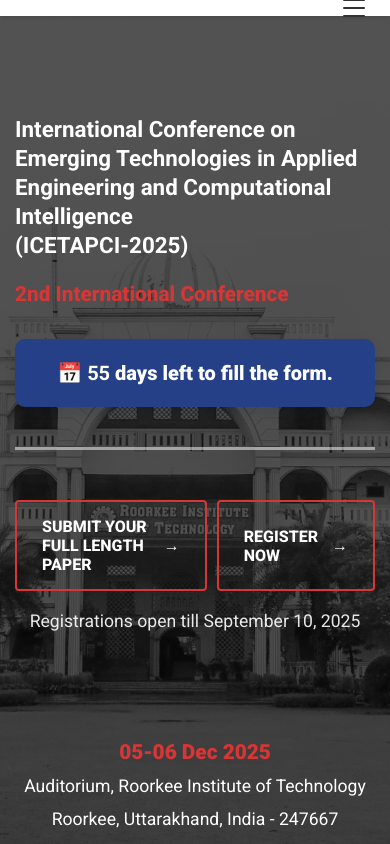
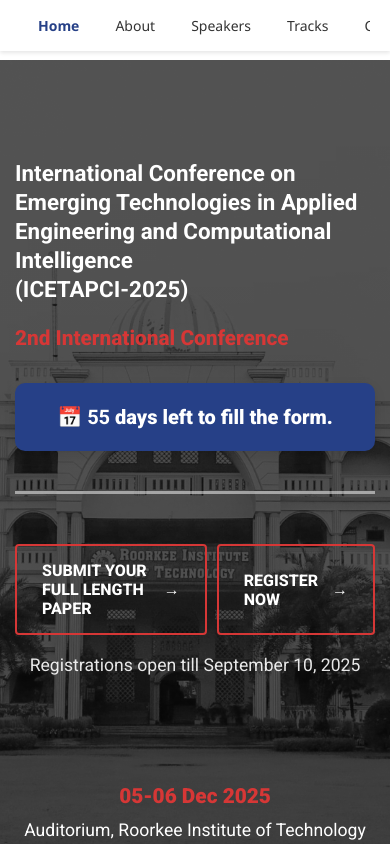
Before and after one commit to PriyanshuRoushan/confwebsite25, a React (Create React App) app in the folder frontend/: page / in a window 390 px wide. Shown: the top 844 px of the page. Built offline with nearby package versions, Linux system fonts and the light colour scheme; a web font is replaced by a local one.

Commit message:
navbar-updated

```diff
--- a/frontend/src/components/navbar/navbar.css
+++ b/frontend/src/components/navbar/navbar.css
@@ -1,10 +1,20 @@
-/* Navbar container */
+/* Fixed top navbar */
 .navbar {
   background-color: #fff;
+  position: fixed;
+  top: 0;
+  left: 0;
+  width: 100%;
   box-shadow: 0 2px 4px rgba(0, 0, 0, 0.1);
-  position: sticky;
-  top: 0;
   z-index: 1000;
+  overflow-x: auto;
+  white-space: nowrap;
+}
+
+/* Ensure content below navbar is visible */
+body {
+  padding-top: 60px;
+  margin: 0;
 }
 
 /* Inner container */
@@ -13,80 +23,60 @@
   margin: 0 auto;
 }
 
-/* Banner above navbar */
-.navbar-waiver-banner {
-  background-color: #f8f9fa;
+/* Main section */
+.navbar-main {
   padding: 10px 20px;
-  text-align: center;
-  font-size: 14px;
-  border-bottom: 1px solid #e9ecef;
+  display: flex;
+  align-items: center;
+  justify-content: center;
 }
 
-.waiver-link {
-  color: #007bff;
-  font-weight: bolder;
-  text-decoration: none;
-  margin-left: 5px;
-}
-
-/* Main nav */
-.navbar-main {
-  padding: 15px 20px;
-  position: relative;
-}
-
-/* Nav menu list */
+/* Nav menu list - horizontal with scroll */
 .nav-menu {
   display: flex;
   list-style: none;
+  padding: 0;
   margin: 0;
-  padding: 0;
-  justify-content: center;
-  align-items: center;
-  min-height: 25px;
+  overflow-x: auto;
+  white-space: nowrap;
+  -webkit-overflow-scrolling: touch;
+  scrollbar-width: none; /* Firefox */
 }
 
-/* Individual nav items */
-.nav-item {
-  margin: 0 15px;
+.nav-menu::-webkit-scrollbar {
+  display: none; /* Chrome, Safari */
 }
 
-/* Link base style */
+/* Nav items */
+.nav-item {
+  margin: 0 10px;
+  display: inline-block;
+}
+
+/* Nav links */
 .nav-item a {
   color: #333;
   text-decoration: none;
   font-weight: 500;
-  font-size: 16px;
-  padding: 5px 0;
+  font-size: 15px;
+  padding: 8px 10px;
   position: relative;
   transition: color 0.3s ease, font-weight 0.3s ease;
+  display: inline-block;
 }
 
-/* Hover effect */
+/* Hover and active */
 .nav-item a:hover {
   color: #264087;
   font-weight: 600;
 }
 
-/* Active link style */
 .nav-item.active a {
   color: #264087;
-  font-weight: 900;
+  font-weight: 800;
 }
 
-/* Underline for active link */
-.nav-item.active a::after {
-  content: '';
-  position: absolute;
-  bottom: -2px;
-  left: 0;
-  width: 100%;
-  height: 2px;
-  background-color: #264087;
-  transition: width 0.3s ease;
-}
-
-/* Optional: underline animation on hover */
+/* Underline effect */
 .nav-item a::after {
   content: '';
   position: absolute;
@@ -98,174 +88,15 @@
   transition: width 0.3s ease;
 }
 
-.nav-item a:hover::after {
+.nav-item a:hover::after,
+.nav-item.active a::after {
   width: 100%;
 }
 
-/* Mobile menu icon */
-.mobile-menu-icon {
-  display: none;
-  flex-direction: column;
-  cursor: pointer;
-  padding: 10px;
-  position: absolute;
-  right: 20px;
-  top: 50%;
-  transform: translateY(-50%);
-  z-index: 1001;
-}
-
-.mobile-menu-icon .bar {
-  height: 3px;
-  width: 25px;
-  background-color: #333;
-  margin: 3px 0;
-  border-radius: 2px;
-  transition: all 0.3s ease;
-}
-
-.mobile-menu-icon .close-icon {
-  font-size: 20px;
-  color: #333;
-  font-weight: bold;
-}
-
-/* Tablet responsiveness */
-@media (max-width: 1024px) {
-  .nav-item {
-    margin: 0 10px;
-  }
-
+/* Responsive text sizing */
+@media (max-width: 480px) {
   .nav-item a {
-    font-size: 15px;
+    font-size: 14px;
+    padding: 6px 8px;
   }
 }
-
-/* Mobile responsiveness */
-@media (max-width: 768px) {
-  .navbar-waiver-banner {
-    padding: 8px 15px;
-    font-size: 12px;
-  }
-
-  .navbar-main {
-    padding: 10px 15px;
-  }
-
-  .nav-menu {
-    position: absolute;
-    top: 100%;
-    left: 0;
-    right: 0;
-    background-color: #fff;
-    flex-direction: column;
-    display: none;
-    text-align: center;
-    box-shadow: 0 4px 8px rgba(0, 0, 0, 0.15);
-    z-index: 999;
-    transition: all 0.3s ease-in-out;
-    border-top: 1px solid #e9ecef;
-  }
-
-  .nav-menu.active {
-    display: flex;
-    animation: slideDown 0.3s ease-in-out;
-  }
-
-  .nav-item {
-    margin: 0;
-    width: 100%;
-    border-bottom: 1px solid #f0f0f0;
-  }
-
-  .nav-item:last-child {
-    border-bottom: none;
-  }
-
-  .nav-item a {
-    padding: 15px 20px;
-    display: block;
-    font-size: 16px;
-    width: 100%;
-    box-sizing: border-box;
-  }
-
-  .nav-item a:hover {
-    background-color: #f8f9fa;
-  }
-
-  .nav-item.active a {
-    background-color: #f0f4ff;
-  }
-
-  .mobile-menu-icon {
-    display: flex;
-  }
-
-  /* Remove underline effects on mobile */
-  .nav-item a::after,
-  .nav-item.active a::after {
-    display: none;
-  }
-}
-
-/* Extra small phones */
-@media (max-width: 480px) {
-  .navbar-waiver-banner {
-    padding: 6px 10px;
-    font-size: 11px;
-  }
-
-  .waiver-link {
-    display: block;
-    margin: 5px 0 0 0;
-  }
-
-  .navbar-main {
-    padding: 8px 10px;
-  }
-
-  .nav-item a {
-    padding: 12px 15px;
-    font-size: 15px;
-  }
-
-  .mobile-menu-icon {
-    right: 15px;
-  }
-
-  .mobile-menu-icon .bar {
-    width: 22px;
-    height: 2px;
-  }
-}
-
-/* Animation for mobile menu */
-@keyframes slideDown {
-  from {
-    opacity: 0;
-    transform: translateY(-10px);
-  }
-  to {
-    opacity: 1;
-    transform: translateY(0);
-  }
-}
-
-/* Prevent body scroll when mobile menu is open */
-body.menu-open {
-  overflow: hidden;
-}
-
-/* Ensure mobile menu works on touch devices */
-@media (hover: none) and (pointer: coarse) {
-  .nav-item a:hover {
-    color: #333;
-    font-weight: 500;
-  }
-
-  .nav-item a:active {
-    color: #264087;
-    background-color: #f8f9fa;
-  }
-}
--- a/frontend/src/components/navbar/navbar.js
+++ b/frontend/src/components/navbar/navbar.js
@@ -1,57 +1,19 @@
 /* eslint-disable */
-import React, { useState, useEffect, useRef } from 'react';
+import React, { useState } from 'react';
 import './navbar.css';
 
 const Navbar = () => {
   const [activeLink, setActiveLink] = useState('Home');
-  const [isMobileMenuOpen, setIsMobileMenuOpen] = useState(false);
-  const navbarRef = useRef(null);
 
   const handleLinkClick = (linkName) => {
     setActiveLink(linkName);
-    setIsMobileMenuOpen(false); // Close menu after clicking
   };
 
-  useEffect(() => {
-    const handleClickOutside = (event) => {
-      if (isMobileMenuOpen && navbarRef.current && !navbarRef.current.contains(event.target)) {
-        setIsMobileMenuOpen(false);
-      }
-    };
-
-    // Add when mounted
-    document.addEventListener('mousedown', handleClickOutside);
-    // For touch devices
-    document.addEventListener('touchstart', handleClickOutside);
-
-    // Return cleanup function to be called when unmounted
-    return () => {
-      document.removeEventListener('mousedown', handleClickOutside);
-      document.removeEventListener('touchstart', handleClickOutside);
-    };
-  }, [isMobileMenuOpen]);
-
   return (
-    <nav className="navbar" ref={navbarRef}>
+    <nav className="navbar">
       <div className="navbar-container">
-
-
         <div className="navbar-main">
-          {/* Mobile Menu Icon */}
-          <div className="mobile-menu-icon" onClick={() => setIsMobileMenuOpen(!isMobileMenuOpen)}>
-            {isMobileMenuOpen ? (
-              <span className="close-icon">✖</span>
-            ) : (
-              <>
-                <span className="bar"></span>
-                <span className="bar"></span>
-                <span className="bar"></span>
-              </>
-            )}
-          </div>
-
-          {/* Navigation Menu */}
-          <ul className={`nav-menu ${isMobileMenuOpen ? 'active' : ''}`}>
+          <ul className="nav-menu">
             <li className={`nav-item ${activeLink === 'Home' ? 'active' : ''}`}>
               <a href="#hero" onClick={(e) => {
                 e.preventDefault();
@@ -61,26 +23,29 @@
             </li>
 
             <li className={`nav-item ${activeLink === 'About' ? 'active' : ''}`}>
-              <a href="#" onClick={(e) => {
+              <a href="#about-rit" onClick={(e) => {
                 e.preventDefault();
                 document.getElementById('about-rit')?.scrollIntoView({ behavior: 'smooth' });
                 handleLinkClick('About');
               }}>About</a>
             </li>
+
             <li className={`nav-item ${activeLink === 'Speakers' ? 'active' : ''}`}>
-              <a href="#" onClick={(e) => {
+              <a href="#speakers" onClick={(e) => {
                 e.preventDefault();
                 document.getElementById('speakers')?.scrollIntoView({ behavior: 'smooth' });
                 handleLinkClick('Speakers');
               }}>Speakers</a>
             </li>
+
             <li className={`nav-item ${activeLink === 'Tracks' ? 'active' : ''}`}>
-              <a href="#" onClick={(e) => {
+              <a href="#main-tracks" onClick={(e) => {
                 e.preventDefault();
                 document.getElementById('main-tracks')?.scrollIntoView({ behavior: 'smooth' });
                 handleLinkClick('Tracks');
               }}>Tracks</a>
             </li>
+
             <li className={`nav-item ${activeLink === 'Call' ? 'active' : ''}`}>
               <a href="#callforpaper" onClick={(e) => {
                 e.preventDefault();
@@ -88,8 +53,9 @@
                 handleLinkClick('Call');
               }}>Call for Paper</a>
             </li>
+
             <li className={`nav-item ${activeLink === 'Registration' ? 'active' : ''}`}>
-              <a href="#" onClick={(e) => {
+              <a href="#main-registration" onClick={(e) => {
                 e.preventDefault();
                 document.getElementById('main-registration')?.scrollIntoView({ behavior: 'smooth' });
                 handleLinkClick('Registration');
@@ -97,12 +63,9 @@
             </li>
 
             <li className={`nav-item ${activeLink === 'Committee' ? 'active' : ''}`}>
-              <a href="#" onClick={(e) => {
+              <a href="#committee" onClick={(e) => {
                 e.preventDefault();
-                document.getElementById('committee')?.scrollIntoView({
-                  behavior: 'smooth',
-                  block: "start"
-                });
+                document.getElementById('committee')?.scrollIntoView({ behavior: 'smooth', block: "start" });
                 handleLinkClick('Committee');
               }}>Committee</a>
             </li>
```
